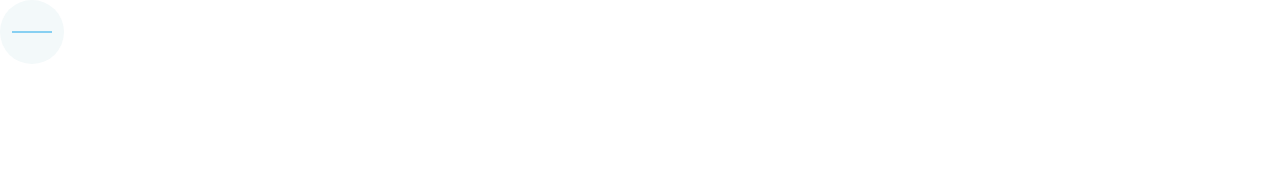
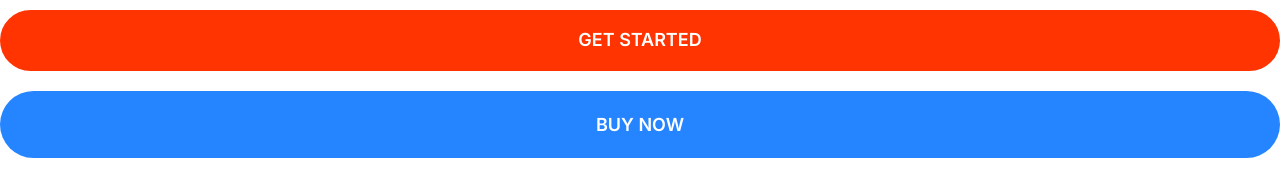
Before and after one commit to Jaymieblaze/Jamify, a plain HTML site: page index.html in a window 1280 px wide. Drawn offline with Linux system fonts and the light colour scheme.

Commit message:
Creating Buttons.

```diff
--- a/css/styles.css
+++ b/css/styles.css
@@ -2,8 +2,12 @@
     --color-primary: #2584ff;
     --color-secondary: #00d9ff;
     --color-accent: #ff3400;
-    --colo-headings: #1b0760;
+    --color-headings: #1b0760;
     --color-body: #918ca4;
+}
+
+*, *::after, *::before {
+    box-sizing: border-box;
 }
 
 /* Topography */
@@ -19,7 +23,7 @@ body {
 }
 
 h1, h2, h3 {
-    color: var(--colo-headings);
+    color: var(--color-headings);
     margin-bottom: 1rem;
 }
 
@@ -123,7 +127,7 @@ a {
 .list {
     list-style: none;
     padding-left: 0;
-    color: var(--colo-headings);
+    color: var(--color-headings);
 }
 
 .list--inline .list__item {
@@ -166,3 +170,64 @@ a {
     justify-content: center;
     align-items: center;
 }
+
+/* Buttons  */
+.btn {
+    border-radius: 40px;
+    border: 0;
+    cursor: pointer;
+    font-size: 1.8rem;
+    font-weight: 600;
+    margin: 1rem 0;
+    padding: 2rem 3rem;
+    text-transform: uppercase;
+    text-align: center;
+    white-space: nowrap;
+}
+
+.btn--primary {
+    background: var(--color-primary);
+    color: #fff;
+}
+
+.btn--primary:hover {
+    background: #3a8ffd;
+}
+
+.btn--secondary{
+    background: var(--color-secondary);
+    color: #fff;
+}
+
+.btn--secondary:hover {
+    background: #00c8eb;
+}
+
+.btn--accent {
+    background: var(--color-accent);
+    color: #fff;
+}
+
+.btn--accent:hover {
+    background: #ec3000;
+}
+
+.btn--outline {
+    background: #fff;
+    color: var(--color-headings);
+    border: 2px solid var(--color-headings);
+}
+
+.btn--outline:hover {
+    background: #fff;
+    color: var(--color-headings);
+
+}
+.btn--block {
+    width: 100%;
+    display: inline-block;
+}
+
+@media screen and (min-width: 1024px) {
+    font-size: 1.5rem;
+}
--- a/index.html
+++ b/index.html
@@ -14,10 +14,7 @@
     <link rel="stylesheet" href="css/styles.css" />
   </head>
   <body>
-    <span class="icon-container">
-      <svg class="icon icon--primary">
-        <use xlink:href="images/sprite.svg#line"></use>
-      </svg>
-    </span>
+    <button class="btn btn--accent btn--block">Get Started</button>
+    <a href="" class="btn btn--primary btn--block">Buy Now</a>
   </body>
 </html>
```
